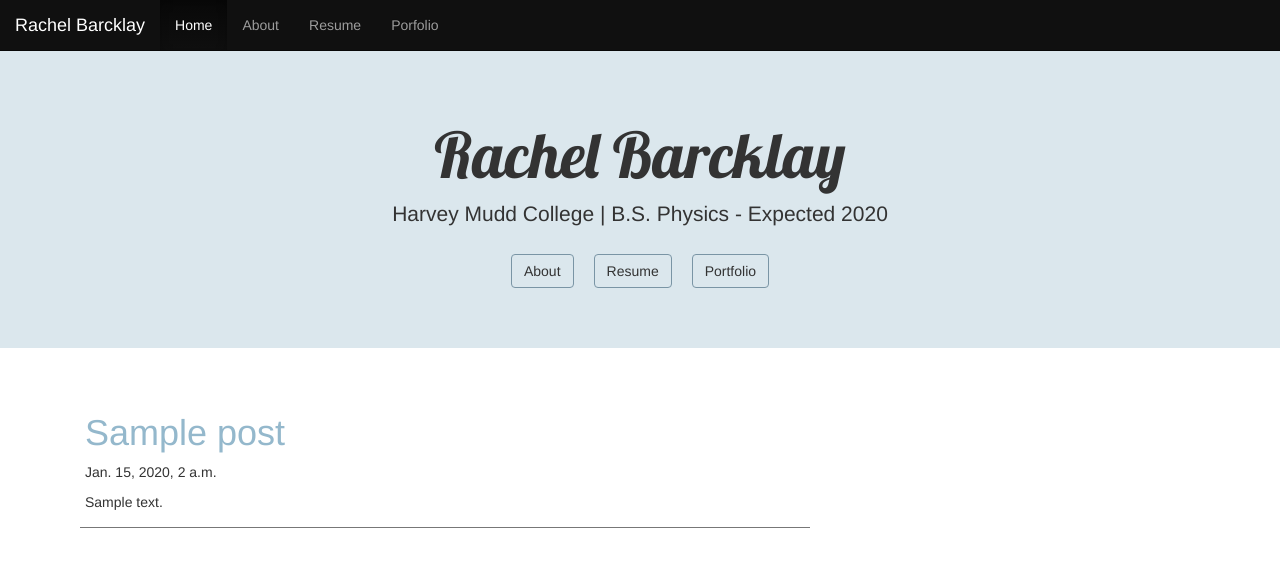
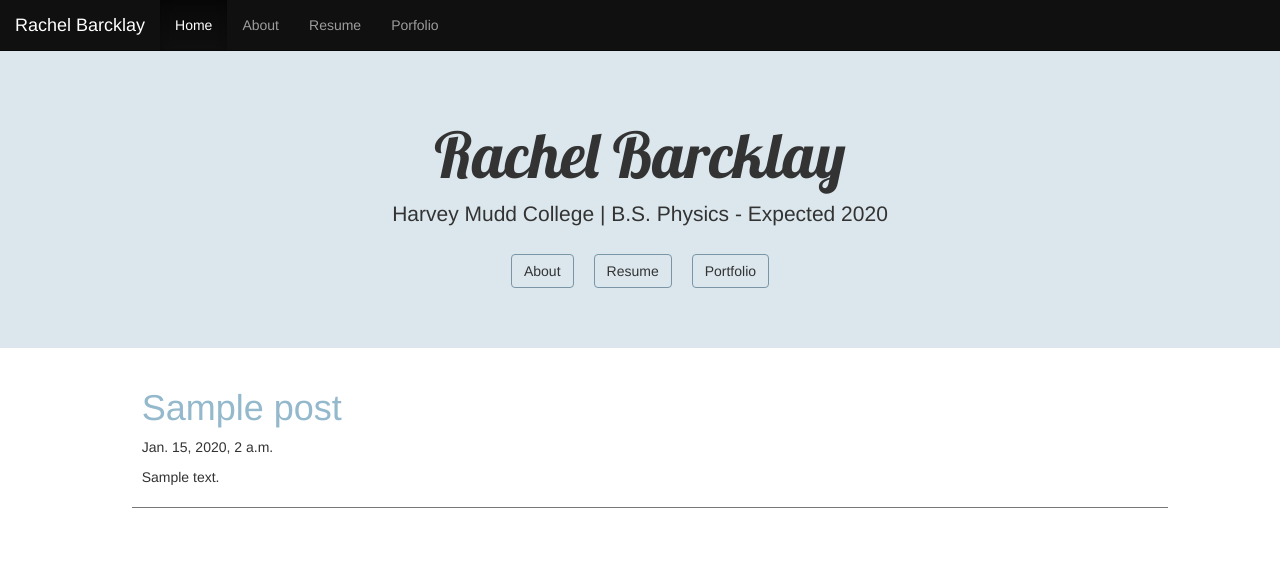
Before and after one commit to rbarcklay/my-first-blog, a Django app: template blog/templates/blog/post_list.html in a window 1280 px wide. Shown: the top 567 px of the page. Run offline with Django 3.2, Linux system fonts and the light colour scheme; the template is opened without the code that fills it: values that come from a table or form of the project are taken from there, others are empty; tables that the repository leaves empty hold one stand-in row (values such as "Sample post"); some libraries are stand-ins or nearby versions.

Commit message:
not sure what i changed

```diff
--- a/blog/static/css/blog.css
+++ b/blog/static/css/blog.css
@@ -1,3 +1,5 @@
+
+
 .navbar {
 	border-radius: 0;
 	background: #101010;
@@ -22,19 +24,32 @@
 .post {
 	background-color: white;
 	border-bottom: thin solid #777;
-	padding: 5px;
+	padding: 10px;
 	margin: 10px;
 	font-family: Helvetica Neue;
+	width: 100%;
+}
+
+.post:hover{
+	background-color: rgba(206, 222, 230, 0.1);
+	border-radius: 10px;
+	border: thin solid #7a95a5;
 }
 
 a {
+	color: #94b8cc
+}
+
+a:hover{
 	color: #94b8cc;
+	text-decoration: none;
 }
 
 .jumbotron {
-	background-color: rgba(206, 222, 230, 0.73);
+	background-color: rgba(206, 222, 230, .73);
 	padding-top: 100px;
 	padding-bottom: 50px;
+	margin:0px;
 }
 
 .jumbotext {
--- a/blog/templates/blog/base.html
+++ b/blog/templates/blog/base.html
@@ -32,9 +32,9 @@
             </div>
         </div>
     </div>
-    <div class="content container">
+    <div class="content container-fluid">
         <div class="row">
-            <div class="col-md-8">
+            <div class="col-md-10 col-md-offset-1">
                 {% block content %}
                 {% endblock %}
             </div>
```
